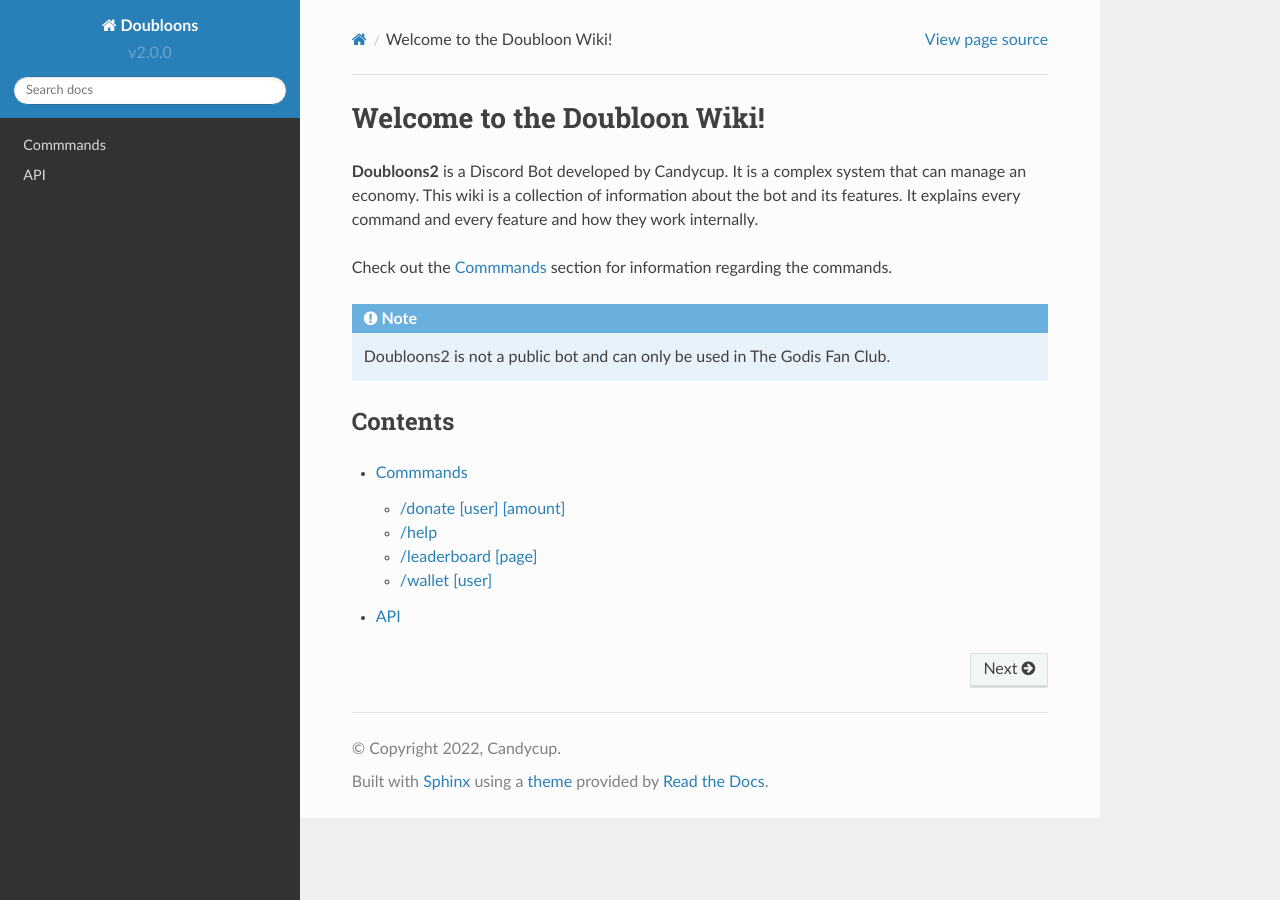
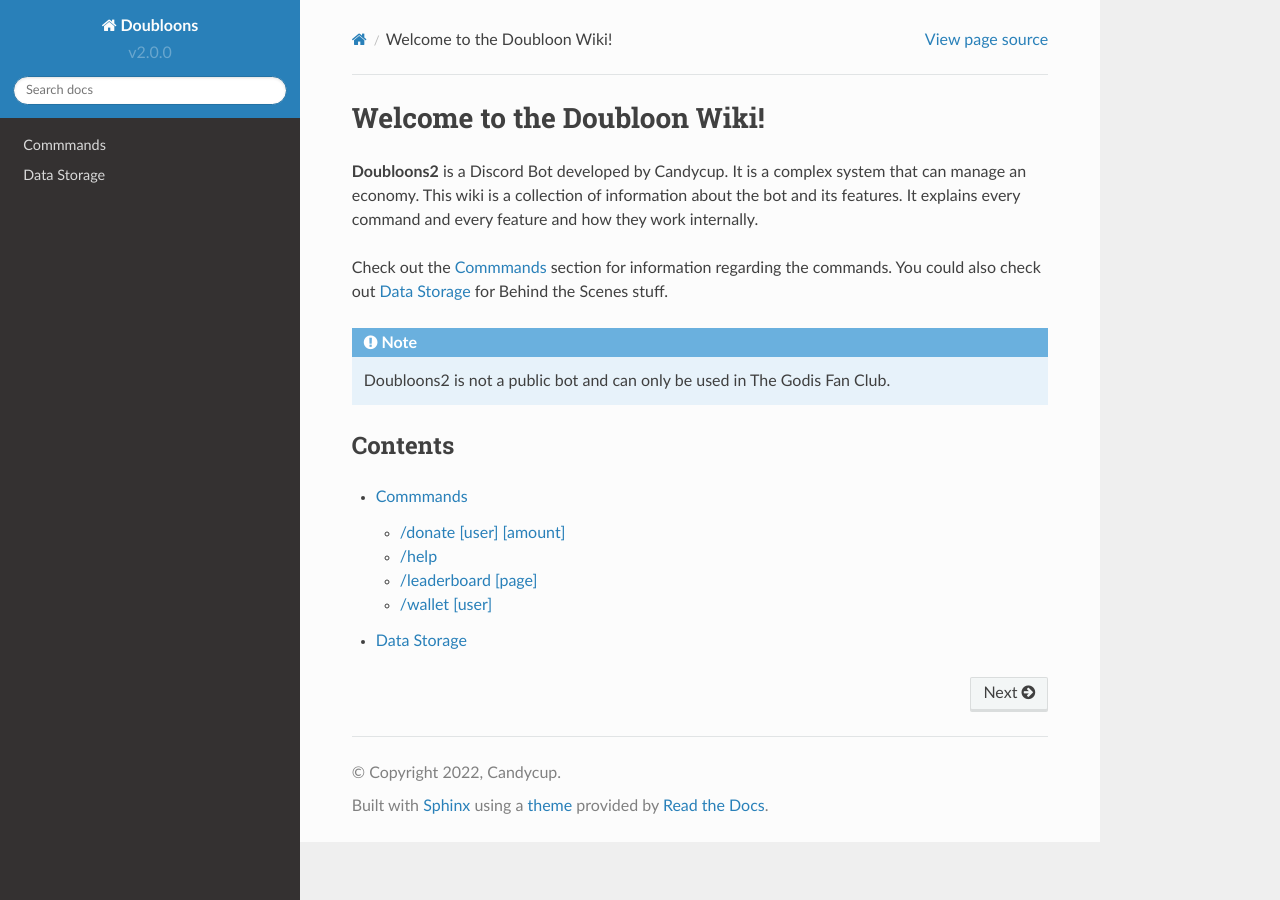
Before and after one commit to Godiscord/DoubloonsWiki, a Sphinx documentation site: the page built from docs/source/index.rst, in a window 1280 px wide. Built offline with Sphinx 7.4.7 and the Read the Docs theme 2.0.0, drawn with Linux system fonts in a browser that asks for light colours.

Commit message:
Update documentation

```diff
--- a/docs/source/index.rst
+++ b/docs/source/index.rst
@@ -6,6 +6,7 @@
 and how they work internally.
 
 Check out the :doc:`commands` section for information regarding the commands.
+You could also check out :doc:`bts` for Behind the Scenes stuff.
 
 .. note::
 
@@ -17,4 +18,4 @@
 .. toctree::
 
    commands
-   api
+   bts
```
Also changed, not shown: docs/source/api.rst (deleted, +0 -7 lines), docs/source/bts.rst (added, +12 -0 lines).
